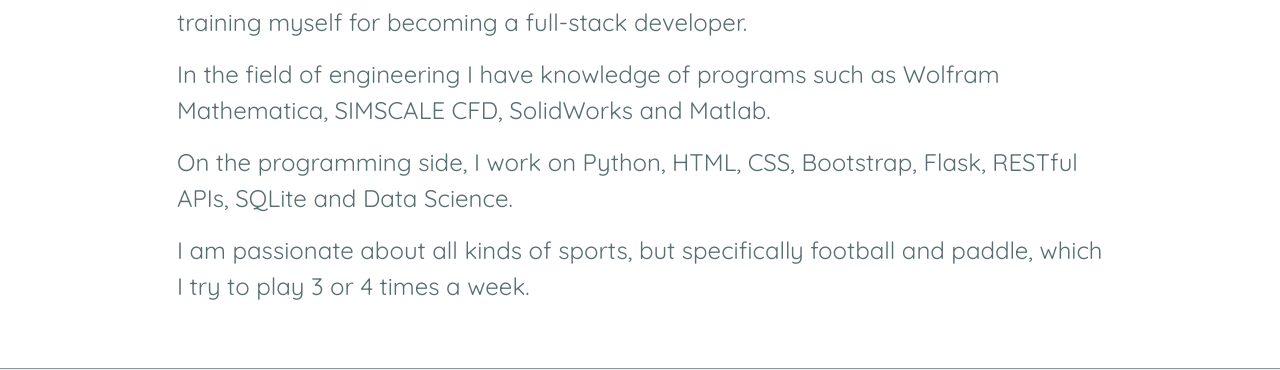
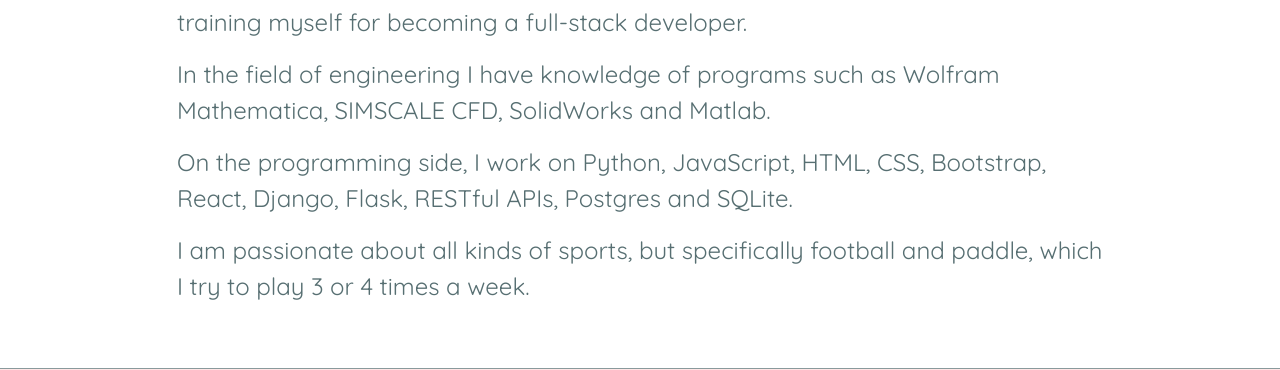
Before and after one commit to pablouboldi/my-website, a Flask app: page /about in a window 1280 px wide. Shown: the part 950-1320 px from the top of the page. Run offline with Flask 2, Linux system fonts and the light colour scheme; some libraries are stand-ins or nearby versions.

Commit message:
Update about page

```diff
--- a/templates/about.html
+++ b/templates/about.html
@@ -22,9 +22,8 @@
       SolidWorks and Matlab.
     </p>
     <p>
-      On the programming side, I work on Python, HTML, CSS, Bootstrap, Flask, RESTful APIs, SQLite and
-      Data
-      Science.
+      On the programming side, I work on Python, JavaScript, HTML, CSS, Bootstrap, React, Django, Flask, RESTful APIs,
+      Postgres and SQLite.
     </p>
     <p>
       I am passionate about all kinds of sports, but specifically football and paddle, which I try to play
```
